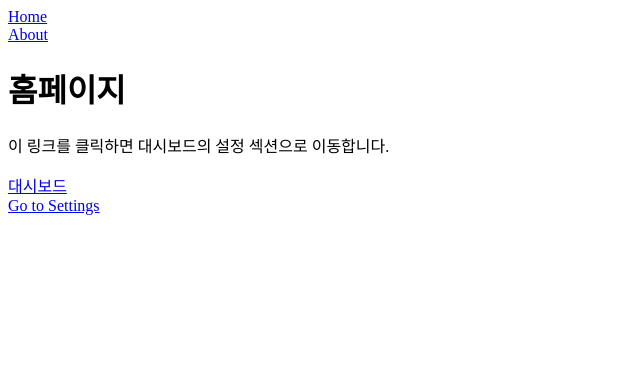
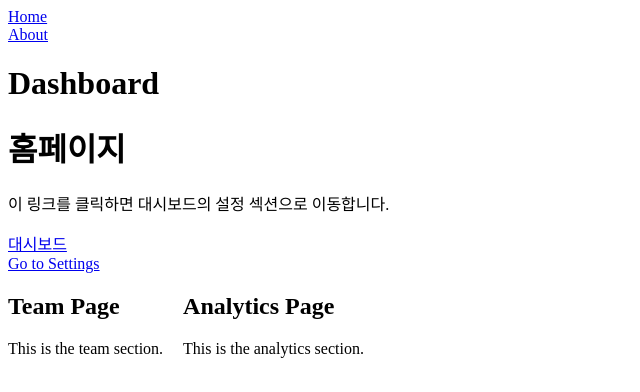
Before and after one commit to pyoja/NEXT-DOC, a Next.js app: page / in a window 1280 px wide. Shown: the top 392 px of the page, without its empty margins (0-640 px from the left). Built offline with nearby package versions, Linux system fonts and the light colour scheme.

Commit message:
@병렬경로

```diff
--- /dev/null
+++ b/app/@analytics/page.tsx
@@ -0,0 +1,8 @@
+export default function AnalyticsPage() {
+  return (
+    <div>
+      <h2>Analytics Page</h2>
+      <p>This is the analytics section.</p>
+    </div>
+  );
+}
--- /dev/null
+++ b/app/@team/page.tsx
@@ -0,0 +1,8 @@
+export default function TeamPage() {
+  return (
+    <div>
+      <h2>Team Page</h2>
+      <p>This is the team section.</p>
+    </div>
+  );
+}
--- a/app/layout.tsx
+++ b/app/layout.tsx
@@ -2,14 +2,27 @@ import { NavLinks } from "./(test)/ui/nav-links";
 
 export default function RootLayout({
   children,
+  team,
+  analytics,
 }: {
   children: React.ReactNode;
+  team: React.ReactNode;
+  analytics: React.ReactNode;
 }) {
   return (
     <html lang="en">
       <body>
         <NavLinks />
-        <main>{children}</main>
+        <header>
+          <h1>Dashboard</h1>
+        </header>
+        <main>
+          {children}
+          <div style={{ display: "flex", gap: "20px" }}>
+            {team}
+            {analytics}
+          </div>
+        </main>
       </body>
     </html>
   );
--- a/app/page.tsx
+++ b/app/page.tsx
@@ -5,7 +5,13 @@ export const metadata: Metadata = {
   title: "NEXT.JS 공식문서 따라하기",
 };
 
-export default function Page() {
+export default function Page({
+  team,
+  analytics,
+}: {
+  team: React.ReactNode;
+  analytics: React.ReactNode;
+}) {
   return (
     <>
       <div>
@@ -15,6 +21,10 @@ export default function Page() {
         <br />
         <Link href="/dashboard#letsgo">Go to Settings</Link>
       </div>
+      <div style={{ display: "flex", gap: "20px" }}>
+        {team}
+        {analytics}
+      </div>
     </>
   );
 }
```
